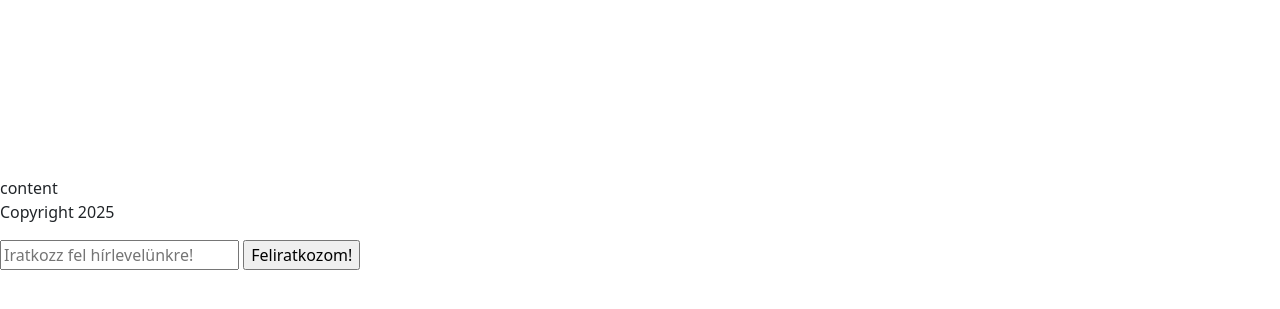
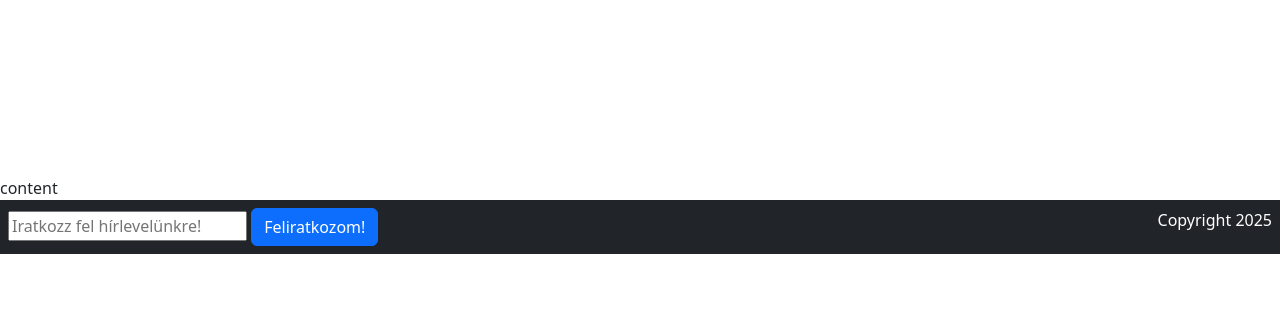
Before and after one commit to SzLilla/bendeguz, a PHP site: page / in a window 1280 px wide. Shown: the part 318-627 px from the top of the page. Run offline with PHP 8.4, Linux system fonts and the light colour scheme.

Commit message:
fix footer style

```diff
--- a/src/footer.php
+++ b/src/footer.php
@@ -1,11 +1,23 @@
 <!DOCTYPE html>
 <html>
+
 <head></head>
+
 <body>
-    <div class="footer">
-        <p class="footer-element">Copyright 2025</p>
-        <?php include "newsletter.php";?>
-    </div>
+    <div class="d-flex justify-content-between bg-dark text-white">
+  <div class="p-2"><?php include "newsletter.php"; ?></div>
+  <div class="p-2"></div>
+  <div class="p-2">Copyright 2025</div>
+</div>
+    <!-- <nav class="navbar navbar-expand-sm bg-dark navbar-dark">
+        <div class="container-fluid">
+            <div class="collapse navbar-collapse" id="collapsibleNavbar">
+                <ul class="navbar-nav">
+                    <li class="nav-item"><?php include "newsletter.php"; ?></li>
+                </ul>
+            </div>
+        </div>
+    </nav> -->
 </body>
 
 </html>
--- a/src/header.php
+++ b/src/header.php
@@ -1,15 +1,15 @@
 <!DOCTYPE html>
 <html>
+
 <head>
 </head>
+
 <body>
-
     <nav class="navbar navbar-expand-sm bg-light navbar-light">
         <div class="container-fluid">
-            <a class="navbar-brand" href="./index.php"><img class="headerlogo" src="./images/logo2.png"
-                            alt="logo" style="width:80px;"></a>
             <div class="collapse navbar-collapse" id="collapsibleNavbar">
-
+                <a class="navbar-brand" href="./index.php"><img class="headerlogo" src="./images/logo2.png" alt="logo"
+                        style="width:80px;"></a>
                 <form class="d-flex">
                     <input class="form-control me-2" type="text" placeholder="Keresés">
                     <button class="btn btn-primary" type="button">Keresés</button>
@@ -17,7 +17,7 @@
             </div>
         </div>
     </nav>
-<nav class="navbar navbar-expand-sm bg-dark navbar-dark">
+    <nav class="navbar navbar-expand-sm bg-dark navbar-dark sticky-top">
         <div class="container-fluid">
             <div class="collapse navbar-collapse" id="collapsibleNavbar">
                 <ul class="navbar-nav">
@@ -40,7 +40,6 @@
             </div>
         </div>
     </nav>
-
 </body>
 
 </html>
--- a/src/newsletter.php
+++ b/src/newsletter.php
@@ -2,5 +2,5 @@
 
 <div class="newsletter footer-element">
     <input type="text" name="newsletter-email" id="newsletter-email" placeholder="Iratkozz fel hírlevelünkre!">
-    <input class="button" type="submit" value="Feliratkozom!">
+    <button class="btn btn-primary" type="submit">Feliratkozom!</button>
 </div>
```
Also changed, not shown: README.md.
